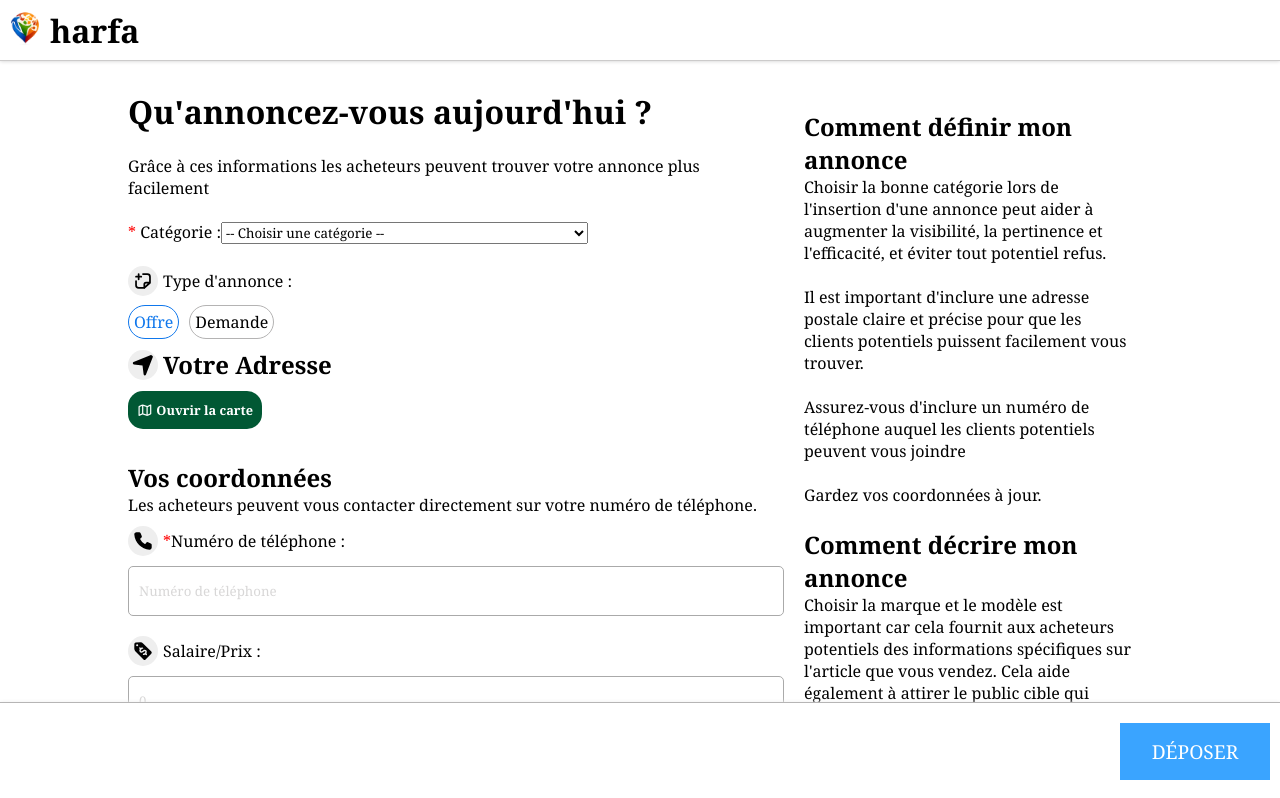
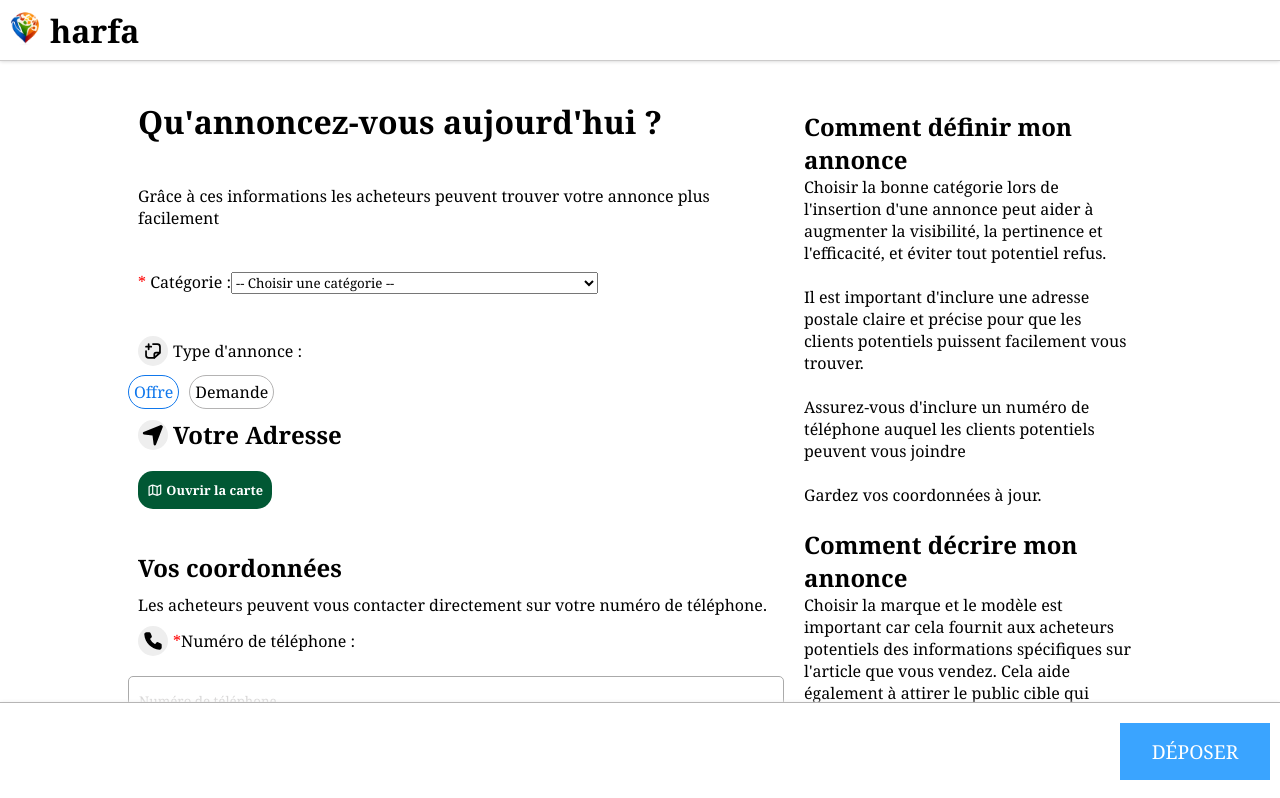
Before and after one commit to codercoder61/harfa, a React (Vite) app: page /publier in a window 1280 px wide. Shown: the top 798 px of the page. Built offline with nearby package versions, Linux system fonts and the light colour scheme.

Commit message:
Update Publier.css

```diff
--- a/src/Publier.css
+++ b/src/Publier.css
@@ -87,6 +87,10 @@
     margin-right: 5px;
 }
 
+#first > * {
+  margin: 10px; /* set your desired margin */
+}
+
 #first input:focus,#first textarea:focus{
     border: 1px solid rgb(15, 119, 236);
     outline: 1px solid rgb(15, 119, 236);
```
